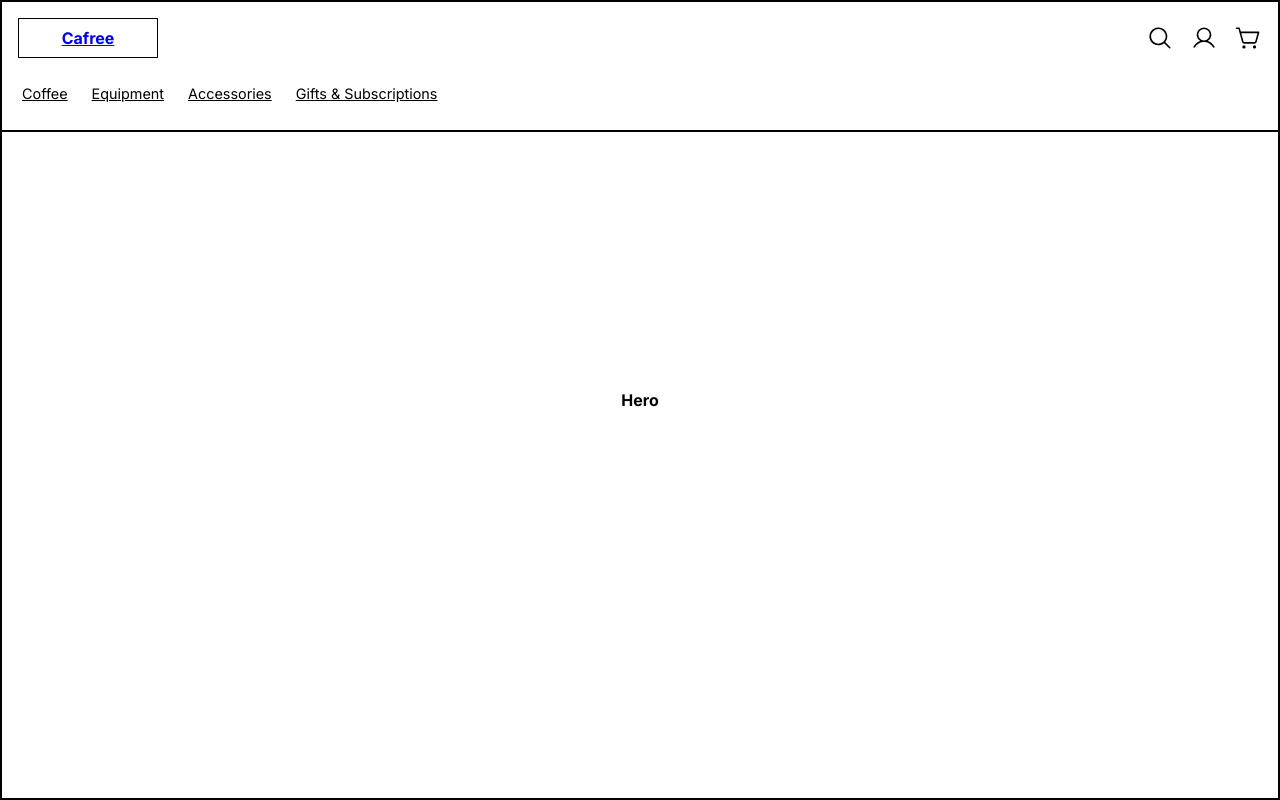
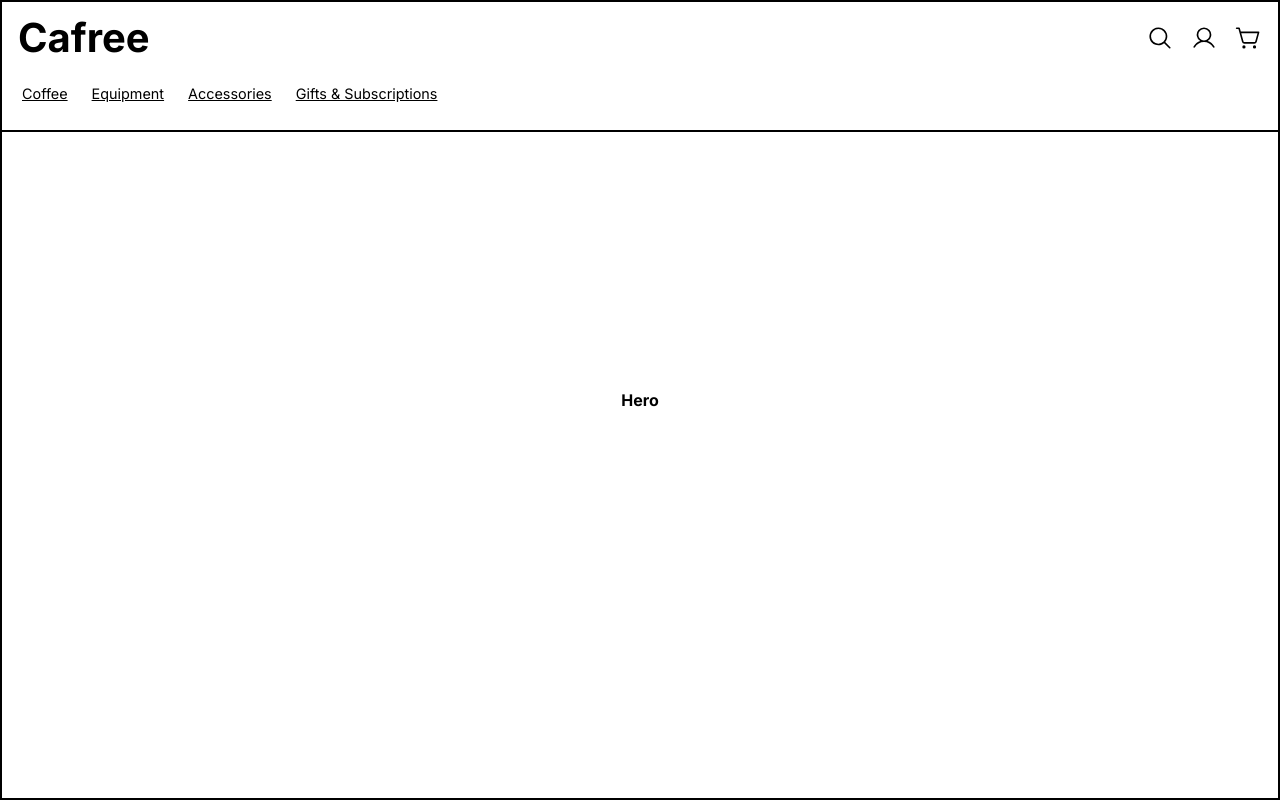
Before and after one commit to njcushing/online-shop, a React (Vite) app in the folder packages/frontend/: page / in a window 1280 px wide. Built offline with nearby package versions, Linux system fonts and the light colour scheme; a web font is replaced by a local one.

Commit message:
Adjust Logo styles

```diff
--- a/packages/frontend/src/features/Header/components/Navigation/components/Logo/index.module.css
+++ b/packages/frontend/src/features/Header/components/Navigation/components/Logo/index.module.css
@@ -5,10 +5,8 @@
     justify-content: center;
     align-items: center;
 
+    color: black;
+    font-size: 2.5rem;
     font-weight: 700;
-
-    border: 1px solid black;
-
-    width: 140px;
-    height: 40px;
+    text-decoration: none;
 }
```
